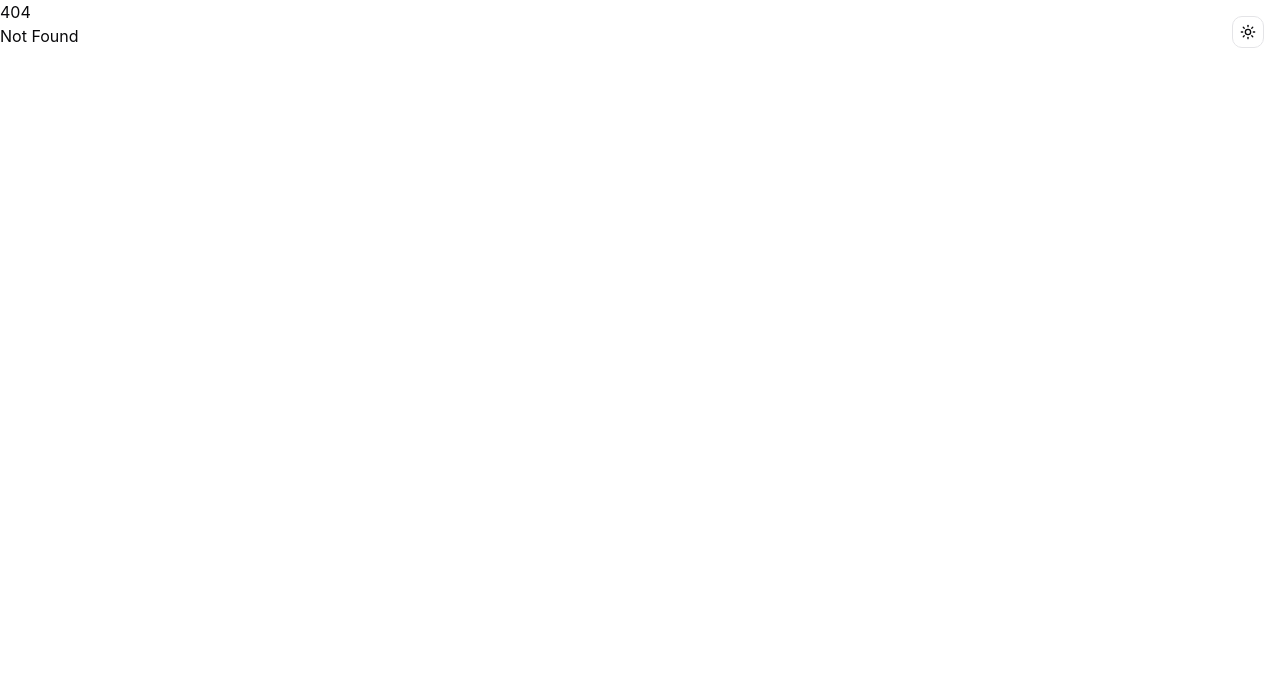
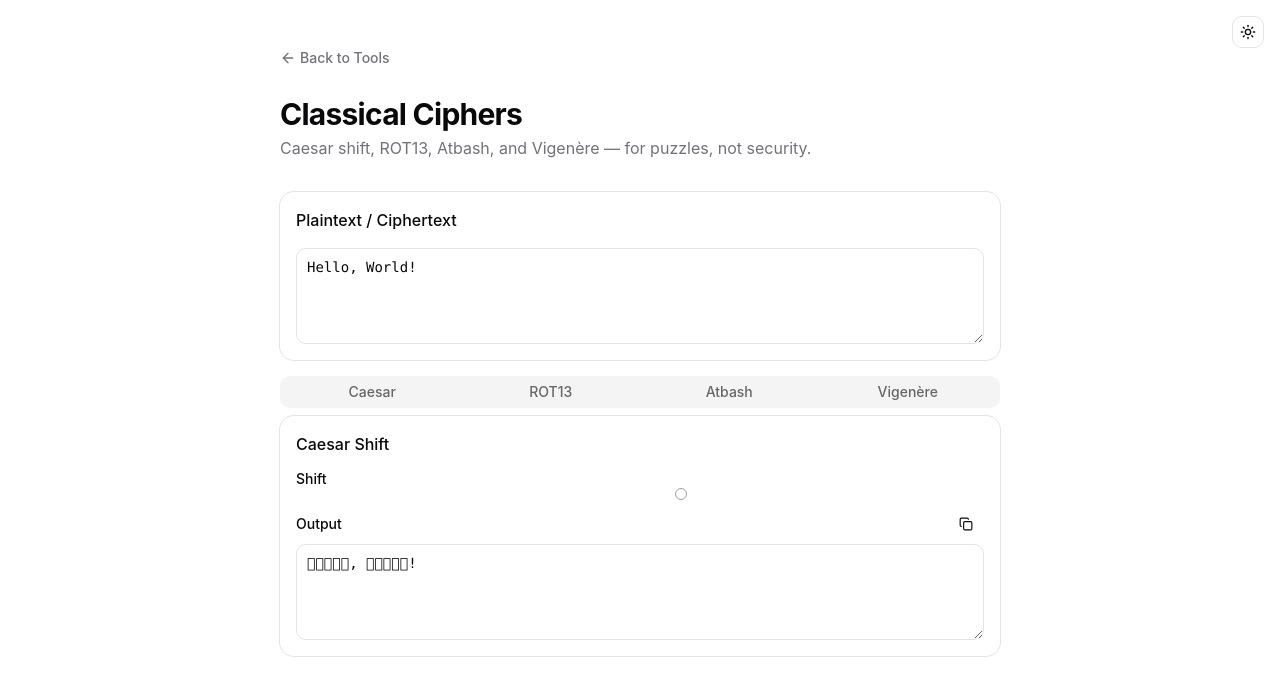
Before and after one commit to orykr/tool.ory.kr, a SvelteKit app in the folder frontend/: page /cipher in a window 1280 px wide. Before the commit this address had no page. Shown: the top 696 px of the page. Built offline with nearby package versions, Linux system fonts and the light colour scheme.

Commit message:
feat(cipher): add Caesar, ROT13, Atbash, and Vigenère ciphers

```diff
--- /dev/null
+++ b/frontend/src/lib/cipher.ts
@@ -0,0 +1,53 @@
+export function caesarShift(text: string, shift: number): string {
+	const s = ((shift % 26) + 26) % 26;
+	let out = "";
+	for (const ch of text) {
+		const code = ch.charCodeAt(0);
+		if (code >= 65 && code <= 90) {
+			out += String.fromCharCode(((code - 65 + s) % 26) + 65);
+		} else if (code >= 97 && code <= 122) {
+			out += String.fromCharCode(((code - 97 + s) % 26) + 97);
+		} else {
+			out += ch;
+		}
+	}
+	return out;
+}
+
+export function rot13(text: string): string {
+	return caesarShift(text, 13);
+}
+
+export function atbash(text: string): string {
+	let out = "";
+	for (const ch of text) {
+		const code = ch.charCodeAt(0);
+		if (code >= 65 && code <= 90) out += String.fromCharCode(90 - (code - 65));
+		else if (code >= 97 && code <= 122) out += String.fromCharCode(122 - (code - 97));
+		else out += ch;
+	}
+	return out;
+}
+
+export function vigenere(text: string, key: string, encrypt: boolean): string {
+	const cleanKey = key.replace(/[^a-zA-Z]/g, "");
+	if (!cleanKey) return text;
+	let out = "";
+	let ki = 0;
+	for (const ch of text) {
+		const code = ch.charCodeAt(0);
+		const isUpper = code >= 65 && code <= 90;
+		const isLower = code >= 97 && code <= 122;
+		if (!isUpper && !isLower) {
+			out += ch;
+			continue;
+		}
+		const base = isUpper ? 65 : 97;
+		const keyChar = cleanKey[ki % cleanKey.length].toUpperCase();
+		const shift = keyChar.charCodeAt(0) - 65;
+		const sh = encrypt ? shift : 26 - shift;
+		out += String.fromCharCode(((code - base + sh) % 26) + base);
+		ki++;
+	}
+	return out;
+}
--- a/frontend/src/routes/+page.svelte
+++ b/frontend/src/routes/+page.svelte
@@ -151,6 +151,11 @@
 			href: "/md-table",
 			title: "Markdown Table Generator",
 			description: "Build Markdown tables interactively with alignment options."
+		},
+		{
+			href: "/cipher",
+			title: "Classical Ciphers",
+			description: "Caesar, ROT13, Atbash, and Vigenère for puzzles and CTFs."
 		}
 	];
 </script>
--- /dev/null
+++ b/frontend/src/routes/cipher/+page.svelte
@@ -0,0 +1,175 @@
+<script lang="ts">
+	import * as Card from "$lib/components/ui/card/index.js";
+	import * as Tabs from "$lib/components/ui/tabs/index.js";
+	import { Button } from "$lib/components/ui/button/index.js";
+	import { Input } from "$lib/components/ui/input/index.js";
+	import { Label } from "$lib/components/ui/label/index.js";
+	import { Textarea } from "$lib/components/ui/textarea/index.js";
+	import { Slider } from "$lib/components/ui/slider/index.js";
+	import ArrowLeft from "@lucide/svelte/icons/arrow-left";
+	import Copy from "@lucide/svelte/icons/copy";
+	import Check from "@lucide/svelte/icons/check";
+	import { caesarShift, rot13, atbash, vigenere } from "$lib/cipher";
+
+	let input = $state("Hello, World!");
+	let shift = $state([3]);
+	let vigenereKey = $state("KEY");
+	let vigenereMode = $state<"encrypt" | "decrypt">("encrypt");
+
+	let caesar = $derived(caesarShift(input, shift[0]));
+	let rotted = $derived(rot13(input));
+	let atbashed = $derived(atbash(input));
+	let vig = $derived(vigenere(input, vigenereKey, vigenereMode === "encrypt"));
+
+	let copied = $state<string | null>(null);
+	async function copy(key: string, value: string) {
+		await navigator.clipboard.writeText(value);
+		copied = key;
+		setTimeout(() => (copied = null), 1200);
+	}
+</script>
+
+<main class="container mx-auto max-w-3xl px-6 py-12">
+	<nav class="mb-6">
+		<a
+			href="/"
+			class="text-muted-foreground hover:text-foreground inline-flex items-center gap-1 text-sm font-medium transition-colors"
+		>
+			<ArrowLeft class="h-4 w-4" />
+			Back to Tools
+		</a>
+	</nav>
+
+	<header class="mb-8">
+		<h1 class="text-3xl font-bold tracking-tight">Classical Ciphers</h1>
+		<p class="text-muted-foreground mt-1">
+			Caesar shift, ROT13, Atbash, and Vigenère — for puzzles, not security.
+		</p>
+	</header>
+
+	<Card.Root class="mb-4">
+		<Card.Header>
+			<Card.Title class="text-base">Plaintext / Ciphertext</Card.Title>
+		</Card.Header>
+		<Card.Content>
+			<Textarea bind:value={input} class="min-h-24 font-mono text-sm" />
+		</Card.Content>
+	</Card.Root>
+
+	<Tabs.Root value="caesar">
+		<Tabs.List class="grid w-full grid-cols-4">
+			<Tabs.Trigger value="caesar">Caesar</Tabs.Trigger>
+			<Tabs.Trigger value="rot13">ROT13</Tabs.Trigger>
+			<Tabs.Trigger value="atbash">Atbash</Tabs.Trigger>
+			<Tabs.Trigger value="vigenere">Vigenère</Tabs.Trigger>
+		</Tabs.List>
+
+		<Tabs.Content value="caesar">
+			<Card.Root>
+				<Card.Header>
+					<Card.Title class="text-base">Caesar Shift</Card.Title>
+				</Card.Header>
+				<Card.Content class="space-y-4">
+					<div class="space-y-2">
+						<div class="flex items-center justify-between">
+							<Label>Shift</Label>
+							<span class="text-muted-foreground font-mono text-sm">{shift[0]}</span>
+						</div>
+						<Slider type="single" bind:value={shift} min={-25} max={25} step={1} />
+					</div>
+					<div class="space-y-1.5">
+						<div class="flex items-center justify-between">
+							<Label>Output</Label>
+							<Button variant="ghost" size="sm" onclick={() => copy("c", caesar)}>
+								{#if copied === "c"}<Check />{:else}<Copy />{/if}
+							</Button>
+						</div>
+						<Textarea value={caesar} readonly class="min-h-24 font-mono text-sm" />
+					</div>
+				</Card.Content>
+			</Card.Root>
+		</Tabs.Content>
+
+		<Tabs.Content value="rot13">
+			<Card.Root>
+				<Card.Header>
+					<Card.Title class="text-base">ROT13</Card.Title>
+					<Card.Description>Self-inverse: applying ROT13 twice returns the original.</Card.Description>
+				</Card.Header>
+				<Card.Content>
+					<div class="flex items-center justify-between">
+						<Label>Output</Label>
+						<Button variant="ghost" size="sm" onclick={() => copy("r", rotted)}>
+							{#if copied === "r"}<Check />{:else}<Copy />{/if}
+						</Button>
+					</div>
+					<Textarea value={rotted} readonly class="min-h-24 font-mono text-sm" />
+				</Card.Content>
+			</Card.Root>
+		</Tabs.Content>
+
+		<Tabs.Content value="atbash">
+			<Card.Root>
+				<Card.Header>
+					<Card.Title class="text-base">Atbash</Card.Title>
+					<Card.Description>A↔Z, B↔Y, …</Card.Description>
+				</Card.Header>
+				<Card.Content>
+					<div class="flex items-center justify-between">
+						<Label>Output</Label>
+						<Button variant="ghost" size="sm" onclick={() => copy("a", atbashed)}>
+							{#if copied === "a"}<Check />{:else}<Copy />{/if}
+						</Button>
+					</div>
+					<Textarea value={atbashed} readonly class="min-h-24 font-mono text-sm" />
+				</Card.Content>
+			</Card.Root>
+		</Tabs.Content>
+
+		<Tabs.Content value="vigenere">
+			<Card.Root>
+				<Card.Header>
+					<Card.Title class="text-base">Vigenère</Card.Title>
+				</Card.Header>
+				<Card.Content class="space-y-4">
+					<div class="grid gap-3 sm:grid-cols-2">
+						<div class="space-y-1.5">
+							<Label for="vk">Key (letters only)</Label>
+							<Input id="vk" bind:value={vigenereKey} class="font-mono uppercase" />
+						</div>
+						<div class="space-y-1.5">
+							<Label>Mode</Label>
+							<div class="flex gap-2">
+								<Button
+									variant={vigenereMode === "encrypt" ? "default" : "outline"}
+									size="sm"
+									class="flex-1"
+									onclick={() => (vigenereMode = "encrypt")}
+								>
+									Encrypt
+								</Button>
+								<Button
+									variant={vigenereMode === "decrypt" ? "default" : "outline"}
+									size="sm"
+									class="flex-1"
+									onclick={() => (vigenereMode = "decrypt")}
+								>
+									Decrypt
+								</Button>
+							</div>
+						</div>
+					</div>
+					<div class="space-y-1.5">
+						<div class="flex items-center justify-between">
+							<Label>Output</Label>
+							<Button variant="ghost" size="sm" onclick={() => copy("v", vig)}>
+								{#if copied === "v"}<Check />{:else}<Copy />{/if}
+							</Button>
+						</div>
+						<Textarea value={vig} readonly class="min-h-24 font-mono text-sm" />
+					</div>
+				</Card.Content>
+			</Card.Root>
+		</Tabs.Content>
+	</Tabs.Root>
+</main>
```
